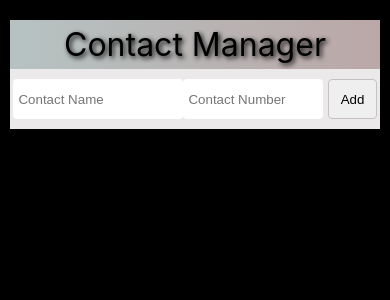
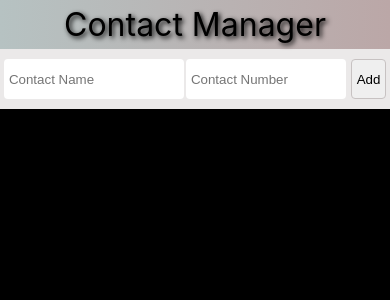
Before and after one commit to sundarbadagala/contactForm, a React (Create React App) app: page / in a window 390 px wide. Shown: the top 300 px of the page. Built offline with nearby package versions, Linux system fonts and the light colour scheme.

Commit message:
'responsive-at-418px'

```diff
--- a/src/components/Contact.css
+++ b/src/components/Contact.css
@@ -171,11 +171,11 @@ body{
 @media screen and (max-width:480px){
     .cont-main{
         background-color:rgb(235, 233, 233);
-        width: 95%;
+        width: 100%;
         /* min-height: 50vh; */
         margin: auto;
         /* border: 1px solid red; */
-        margin-top: 20px;
+        margin-top: 0px;
      }
      .cont-form{
         /* border: 1px solid black; */
@@ -192,10 +192,11 @@ body{
         margin-top: 10px;
     }
     .form-name{
-        width: 170px;
+        width: 180px;
+        margin-right: 2px;
     }
     .form-number{
-        width: 140px;
+        width: 160px;
     }
     .form-button{
         border: 1px solid rgb(199, 194, 194);
@@ -209,16 +210,17 @@ body{
     .cont-div{
         /* border: 1px solid red; */
         margin: 5px;
-        width: 370px;
+        width: 410px;
         height: 40px;
         display: grid;
         grid-template-columns: 2fr 2fr 1fr 1fr;
     }
     .cont-name{
-        width: 170px;
+        width: 180px;
+        margin-right: 2px;
     }
     .cont-number{
-        width: 120px;
+        width: 160px;
     }
     .cont-delete, .cont-edit{
         /* border: 1px solid black; */
```
